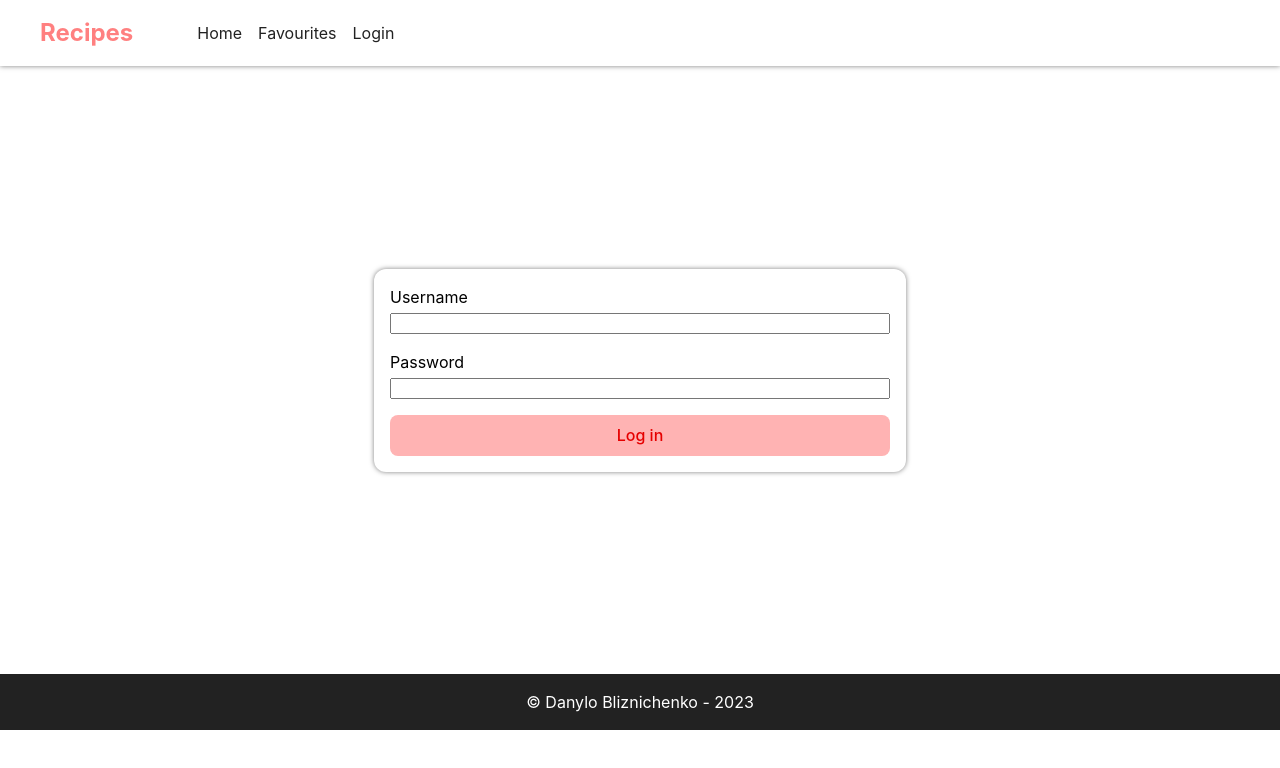
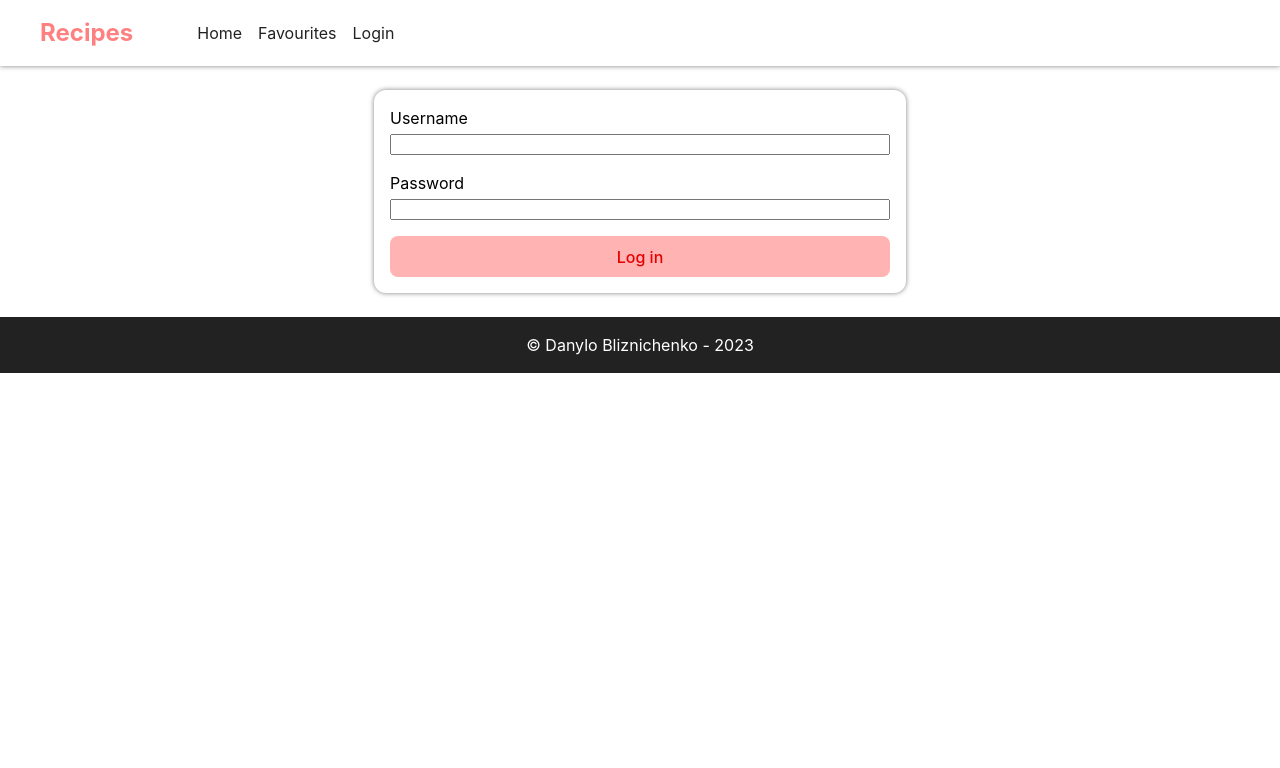
Before and after one commit to HIMDanny/luna-edge-recipe-app, a React (Vite) app: page /login in a window 1280 px wide. Shown: the top 768 px of the page. Built offline with nearby package versions, Linux system fonts and the light colour scheme.

Commit message:
feat: add class to main

```diff
--- a/src/pages/login.tsx
+++ b/src/pages/login.tsx
@@ -28,7 +28,7 @@ const Login = () => {
   };
 
   return (
-    <Wrapper className="page">
+    <Wrapper className="page page-screen">
       <form onSubmit={handleSubmit}>
         <div className="form-control">
           <label htmlFor="name">Username</label>
@@ -54,8 +54,6 @@ const Login = () => {
 export default Login;
 
 const Wrapper = styled.main`
-  min-height: 70vh;
-
   display: grid;
   place-items: center;
 
```
